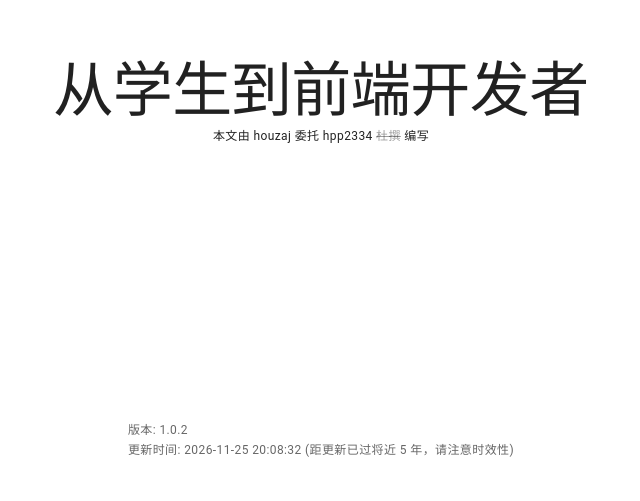
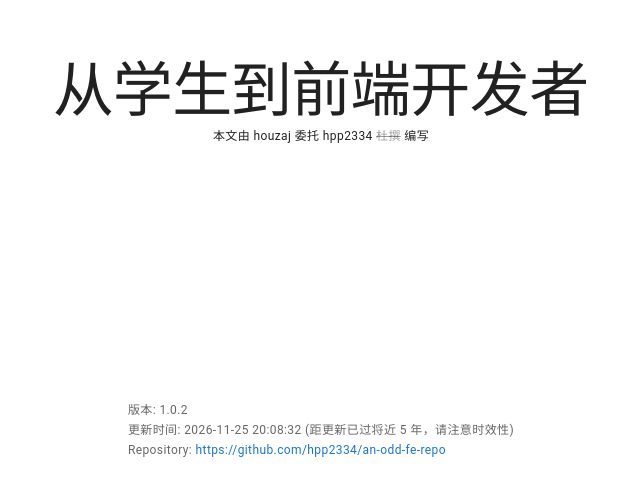
Before and after one commit to hpp2334/an-odd-fe-repo, a React app: page / in a window 1280 px wide. Shown: the part 299-800 px from the top of the page, without its empty margins (319-959 px from the left). Built offline with nearby package versions, Linux system fonts and the light colour scheme.

Commit message:
feat: add repo link in home

```diff
--- a/src/pages/Home.tsx
+++ b/src/pages/Home.tsx
@@ -1,4 +1,4 @@
-import { Typography, Box } from '@mui/material'
+import { Typography, Box, Link } from '@mui/material'
 import { format, formatDistanceToNow } from 'date-fns';
 import { zhCN } from 'date-fns/locale';
 import React from 'react'
@@ -31,6 +31,7 @@ export const Home = () => {
         <Typography variant='caption'>更新时间: {format(PUBLISH_TIME, "yyyy-MM-dd HH:mm:ss")} (距更新已过{(formatDistanceToNow(PUBLISH_TIME, {
           locale: zhCN
         }))}，请注意时效性)</Typography>
+        <Typography variant='caption'>Repository: <Link underline='hover' target='_blank' href='https://github.com/hpp2334/an-odd-fe-repo'>https://github.com/hpp2334/an-odd-fe-repo</Link></Typography>
       </Box>
     </Box>
   )
```
